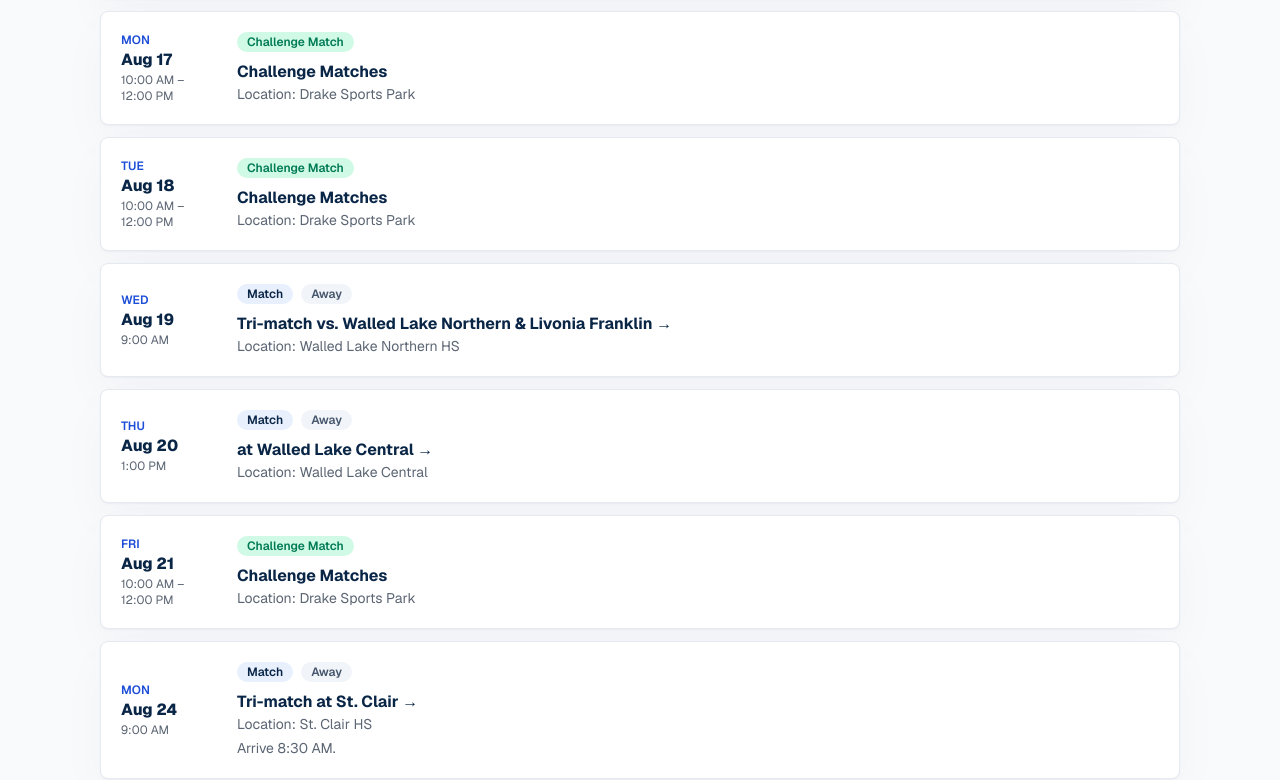
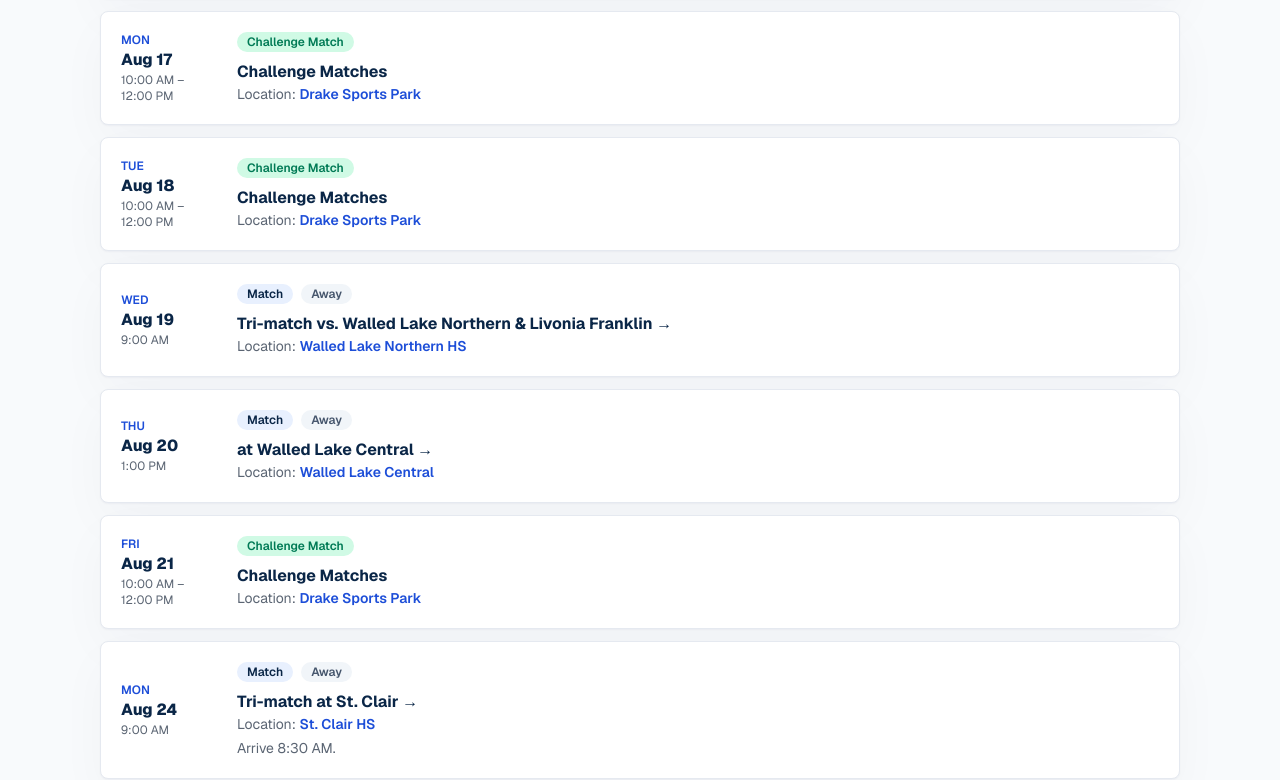
Before and after one commit to shanewilliamcodes/frankel-tennis, a Next.js app: page /schedule in a window 1280 px wide. Shown: the part 1216-1996 px from the top of the page. Built offline with nearby package versions, Linux system fonts and the light colour scheme.

Commit message:
Tighten awards and link schedule locations

```diff
--- a/src/app/awards/page.tsx
+++ b/src/app/awards/page.tsx
@@ -24,34 +24,10 @@ export default function AwardsPage() {
             <HonorStat value="11" label="MHSAA State Finals appearances" />
             <HonorStat value="2" label="MHSAA Regional championships" />
             <HonorStat value="7th" label="Best state finish, 2023" />
-            <HonorStat value="4" label="Larry Stark Regional Coach of the Year honors" />
+            <HonorStat value="4" label="Boys tennis school titles listed" />
           </div>
 
-          <div className="mt-8 rounded-lg border border-[var(--line)] bg-white p-6 shadow-sm">
-            <p className="eyebrow">Coach recognition</p>
-            <div className="mt-3 grid gap-4 lg:grid-cols-[minmax(0,1fr)_320px] lg:items-end">
-              <div>
-                <h2 className="text-2xl font-extrabold tracking-tight text-[var(--navy)]">
-                  Larry Stark has been named Regional Coach of the Year at both Frankel and West Bloomfield.
-                </h2>
-                <p className="mt-3 max-w-3xl leading-relaxed text-[var(--muted)]">
-                  MHSTeCA records list Stark as a Regional Coach of the Year at Frankel in 2016, 2022 and 2025,
-                  plus an earlier West Bloomfield honor in 2011. That recognition matches the program&apos;s arc:
-                  Frankel&apos;s first state appearances, two regional championships and a steady run of Division 4
-                  postseason qualification.
-                </p>
-              </div>
-              <div className="grid grid-cols-2 gap-2 text-sm font-extrabold text-[var(--navy)]">
-                {["2011", "2016", "2022", "2025"].map((year) => (
-                  <div key={year} className="rounded-lg bg-[var(--sky)] px-4 py-3 text-center">
-                    {year}
-                  </div>
-                ))}
-              </div>
-            </div>
-          </div>
-
-          <div className="mt-8 grid gap-6 lg:grid-cols-3">
+          <div className="mt-10 grid gap-6 lg:grid-cols-3">
             {awards.map((cat) => (
               <section key={cat.title} className="card p-6">
                 <p className="eyebrow">{cat.title}</p>
--- a/src/components/ScheduleList.tsx
+++ b/src/components/ScheduleList.tsx
@@ -33,6 +33,27 @@ const FILTERS: { key: FilterKey; label: string; test: (t: EventType) => boolean
   { key: "challenge", label: "Challenge Matches", test: (t) => t === "Challenge Match" },
   { key: "practices", label: "Practices", test: (t) => t === "Practice" },
 ];
+
+const LOCATION_QUERIES: Record<string, string> = {
+  "De La Salle": "De La Salle Collegiate High School Warren MI",
+  "Drake Sports Park": "Drake Sports Park West Bloomfield MI",
+  "Farmington HS": "Farmington High School Farmington MI",
+  "Grosse Ile HS": "Grosse Ile High School Grosse Ile MI",
+  "Hartland HS": "Hartland High School Hartland MI",
+  "Huron Valley Tennis Club": "Huron Valley Tennis Club Ann Arbor MI",
+  "Midland Tennis Center": "Greater Midland Tennis Center Midland MI",
+  "North Farmington HS": "North Farmington High School Farmington Hills MI",
+  "Notre Dame Prep": "Notre Dame Preparatory School Pontiac MI",
+  "Pulaski Park": "Pulaski Park Ann Arbor MI",
+  "St. Clair HS": "St Clair High School Saint Clair MI",
+  "Walled Lake Central": "Walled Lake Central High School Walled Lake MI",
+  "Walled Lake Northern HS": "Walled Lake Northern High School Commerce Township MI",
+};
+
+function mapsUrl(location: string) {
+  const query = LOCATION_QUERIES[location] ?? `${location} Michigan`;
+  return `https://www.google.com/maps/search/?api=1&query=${encodeURIComponent(query)}`;
+}
 
 export function ScheduleList({ events }: { events: ScheduleEvent[] }) {
   const [filter, setFilter] = useState<FilterKey>("all");
@@ -87,7 +108,19 @@ export function ScheduleList({ events }: { events: ScheduleEvent[] }) {
                       e.title
                     )}
                   </h3>
-                  {e.location && <p className="text-sm text-[var(--muted)]">Location: {e.location}</p>}
+                  {e.location && (
+                    <p className="text-sm text-[var(--muted)]">
+                      Location:{" "}
+                      <a
+                        href={mapsUrl(e.location)}
+                        target="_blank"
+                        rel="noopener noreferrer"
+                        className="font-semibold text-[var(--royal)] underline-offset-4 hover:underline"
+                      >
+                        {e.location}
+                      </a>
+                    </p>
+                  )}
                   {e.note && <p className="mt-1 text-sm text-[var(--muted)]">{e.note}</p>}
                 </div>
               </div>
--- a/src/data/roster.ts
+++ b/src/data/roster.ts
@@ -45,8 +45,9 @@ export const roster: Player[] = [
     slug: "shyah-lakind",
     name: "Shyah LaKind",
     grade: "Senior",
+    isCaptain: true,
     yearsOnTeam: 3,
-    bio: "A senior who has climbed the lineup every year and posted the team's best singles record in 2025. Steady and competitive, Shyah has been one of the program's most dependable point-winners deep in the lineup.",
+    bio: "A senior captain who has climbed the lineup every year and posted the team's best singles record in 2025. Steady and competitive, Shyah has been one of the program's most dependable point-winners deep in the lineup.",
     highlights: [
       "2025: 12-7 at No. 4 singles — the team's best singles record; won 3 matches at the Regional and a match at the State Finals",
       "2024: 11-5 at No. 4 singles, advanced to the regional championship match",
```
